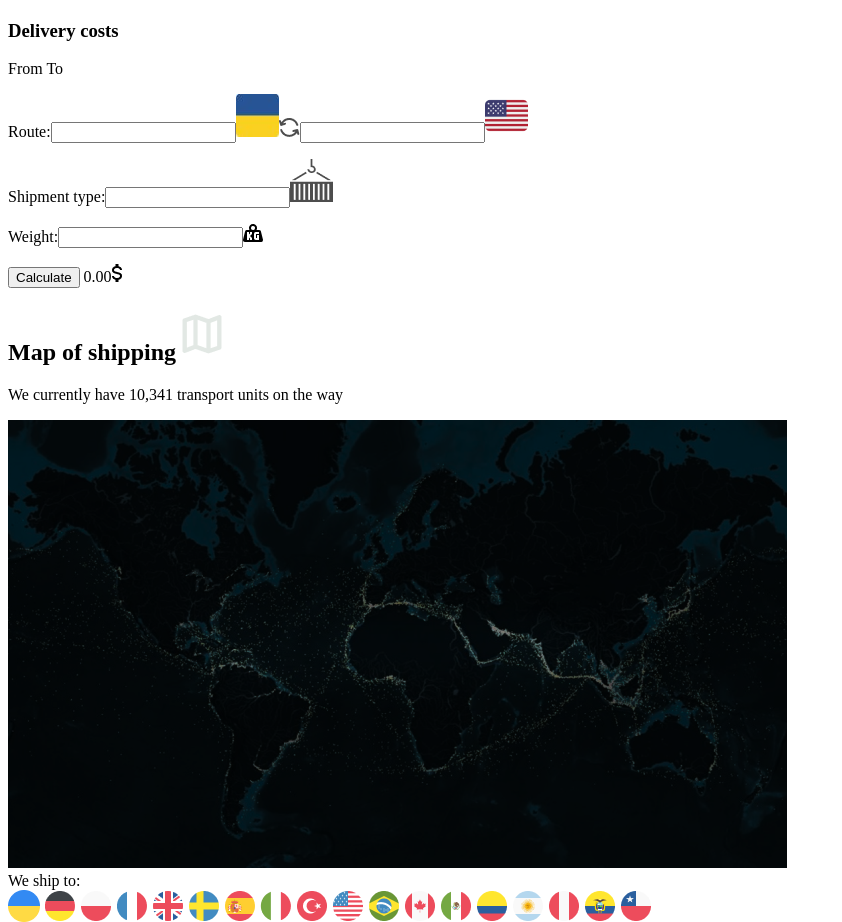
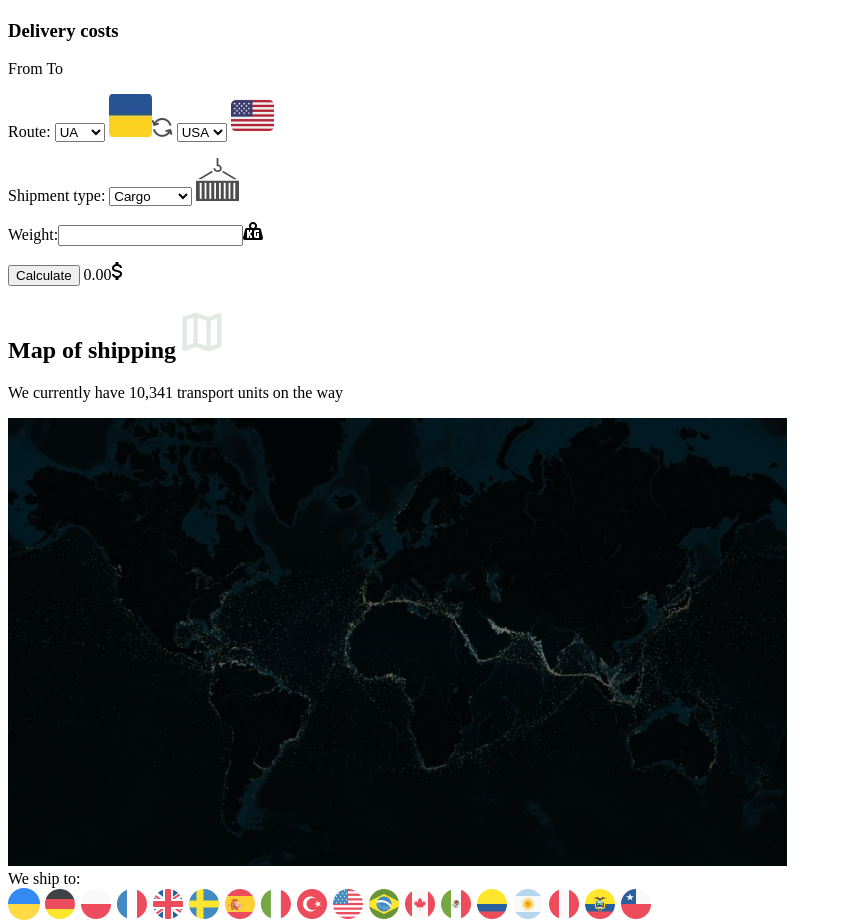
Before and after one commit to Mailmander/Web-lab, a plain HTML site: page index.html in a window 1280 px wide. Shown: the part 951-1873 px from the top of the page, without its empty margins (0-842 px from the left). Drawn offline with Linux system fonts and the light colour scheme.

Commit message:
LAB-2(Update)
-Updated Delivery costs

```diff
--- a/index.html
+++ b/index.html
@@ -3,7 +3,7 @@
 <head>
     <meta charset="UTF-8">
     <meta name="viewport" content="width=device-width, initial-scale=1.0">
-    <title>Document</title>
+    <title>Arctic Delivery</title>
 </head>
 <body>
     <div class="wrapper">
@@ -33,8 +33,23 @@
             <div class="calculator">
                 <h3>Delivery costs</h3>
                     <p>From To</p>
-                <p>Route:<input type = "text"><img src="./assets/Ukraineflag.jpg" alt="country1"><img src="./assets/switch.png" alt="switch"><input type = "text"><img src="./assets/usaflag.png" alt="country2"></p>
-                <p>Shipment type:<input type = "text"><img src="./assets/cargotype.png" alt="cargotype"></p>
+                <p>Route: <select name="Route1" id="Route1">
+                    <option value="UA">UA</option>
+                    <option value="USA">USA</option>
+                </select>
+                <img src="./assets/Ukraineflag.jpg" alt="country1"><img src="./assets/switch.png" alt="switch">
+                <select name="Route2" id="Route2">
+                    <option value="USA">USA</option>
+                    <option value="UA">UA</option>
+                </select>
+                <img src="./assets/usaflag.png" alt="country2">
+                </p>
+                <p>Shipment type: <select name="Shipping" id="Shipping">
+                    <option value="Cargo">Cargo</option>
+                    <option value="Document">Document</option>
+                </select>
+                <img src="./assets/cargotype.png" alt="cargotype">
+                </p>
                 <p>Weight:<input type = "number"><img src="./assets/kg.png" alt="kg"></p>
                 <button>Calculate</button> <span>0.00<img src="./assets/$.png" alt="$"></span>
             </div>
```
